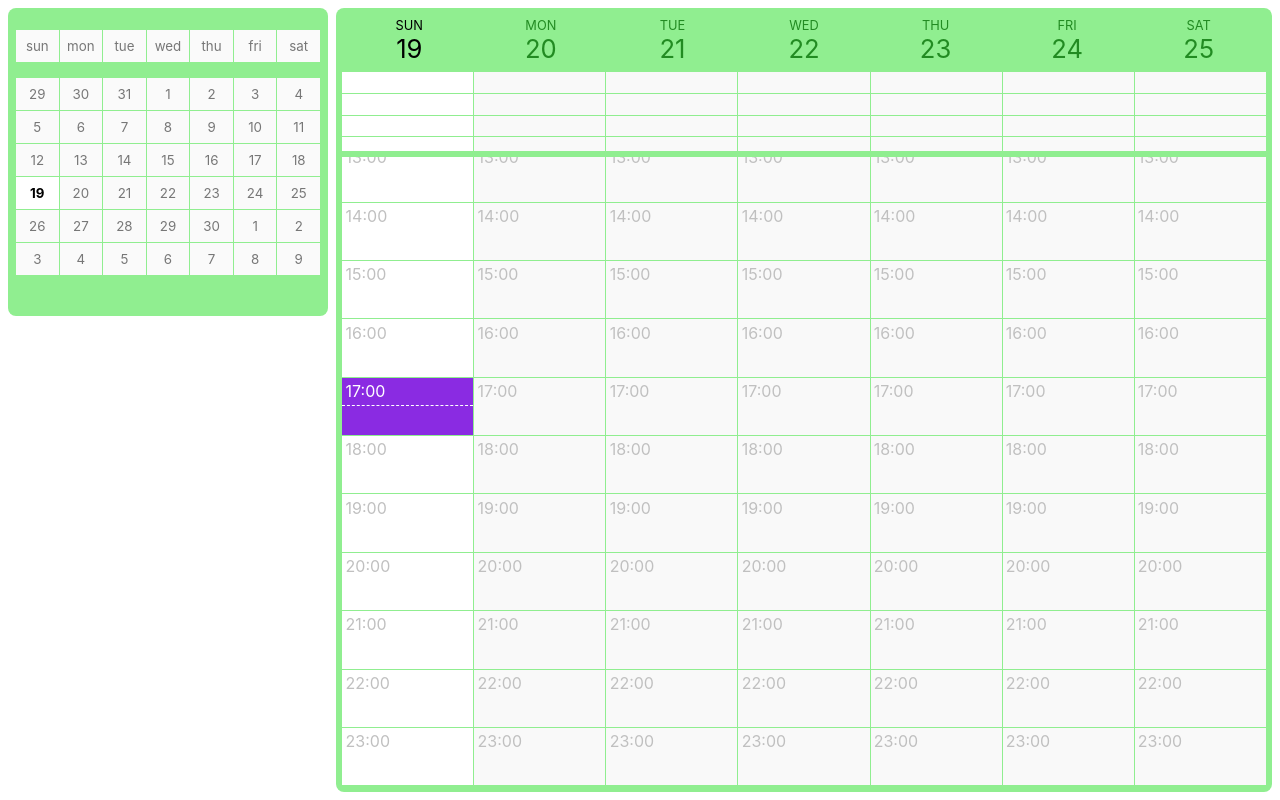
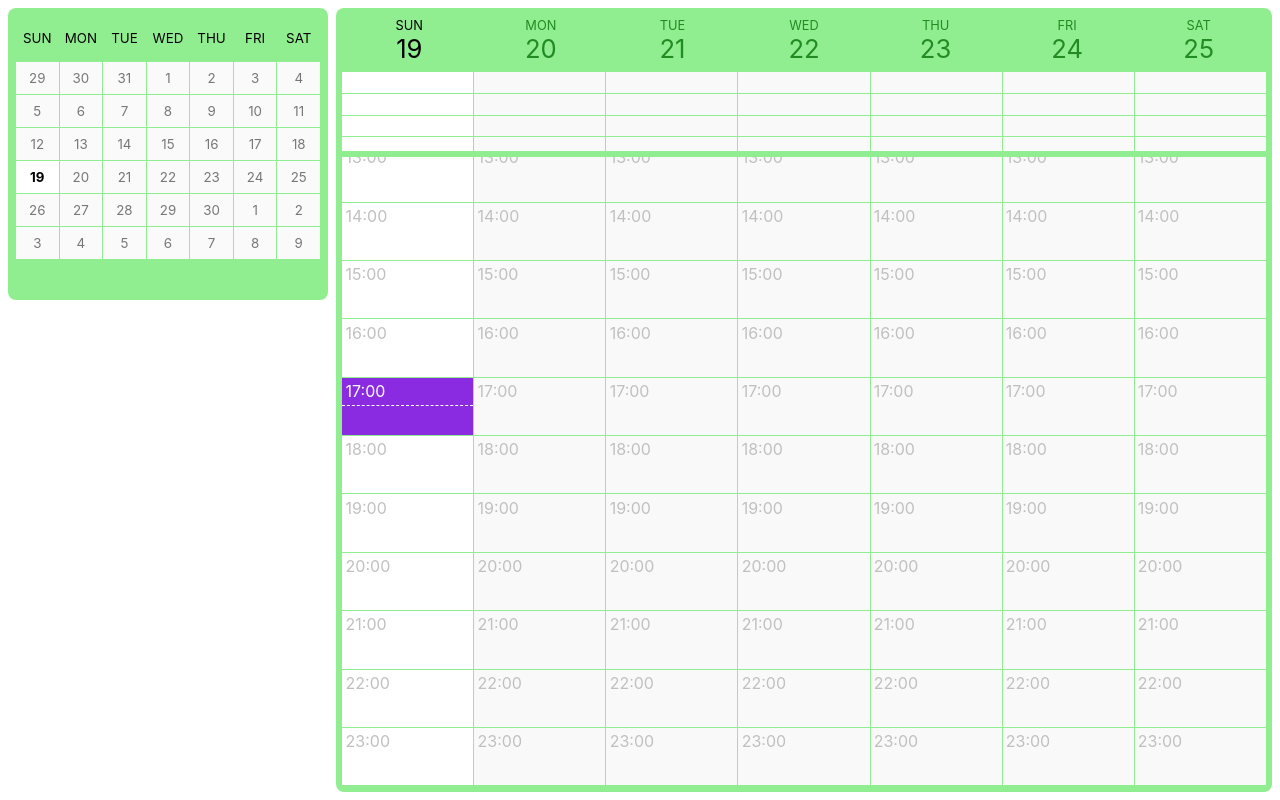
Before and after one commit to nkoster/calendar, a React (Create React App) app: page / in a window 1280 px wide. Built offline with nearby package versions, Linux system fonts and the light colour scheme; the HTML template or start-up script is replaced by a standard one.

Commit message:
Add grid header item

```diff
--- a/src/components/MonthGrid.js
+++ b/src/components/MonthGrid.js
@@ -4,7 +4,7 @@ export function MonthGrid() {
   return (
     <>
       <div className='MonthGridHeader'>
-        {['sun', 'mon', 'tue', 'wed', 'thu', 'fri', 'sat'].map(day => <div key={day} className='MonthGridItem'>{day}</div> )}
+        {['sun', 'mon', 'tue', 'wed', 'thu', 'fri', 'sat'].map(day => <div key={day} className='MonthGridHeaderItem'>{day}</div> )}
       </div>
       <div className='MonthGrid'>
         {buildGrid()}
```
